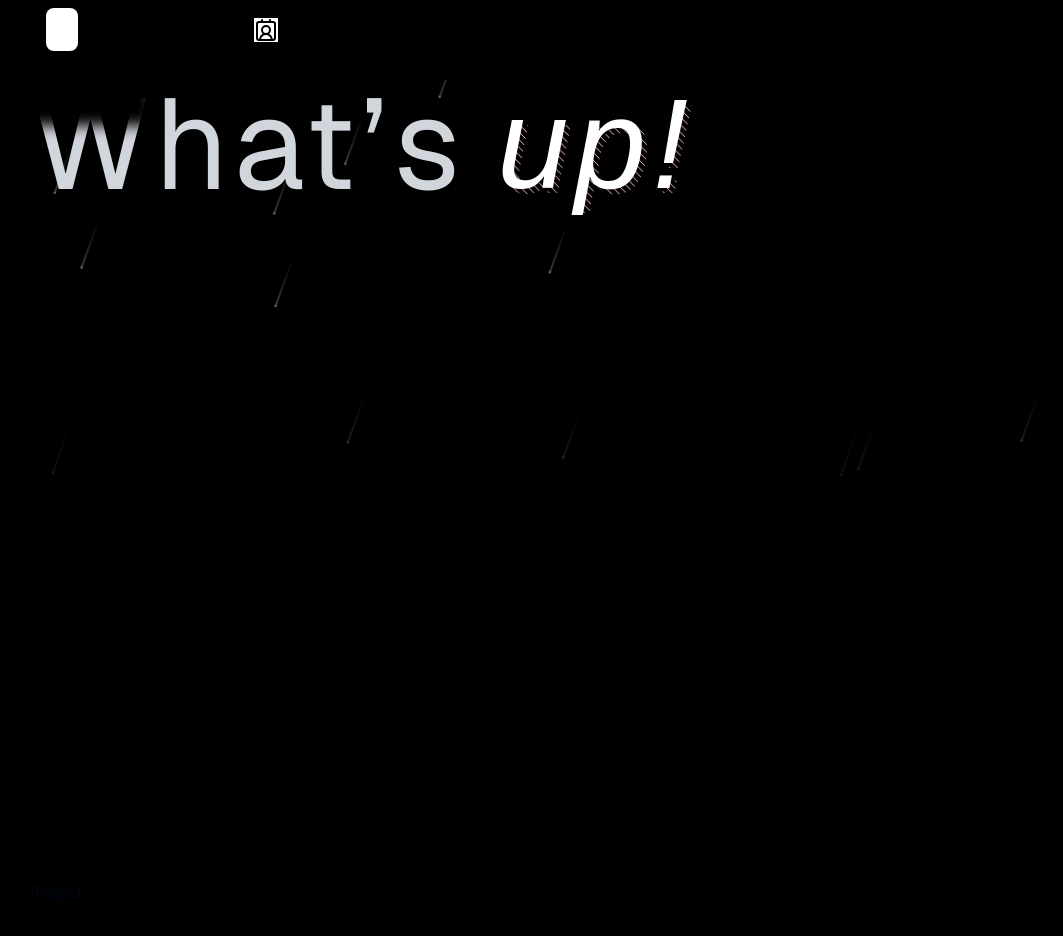
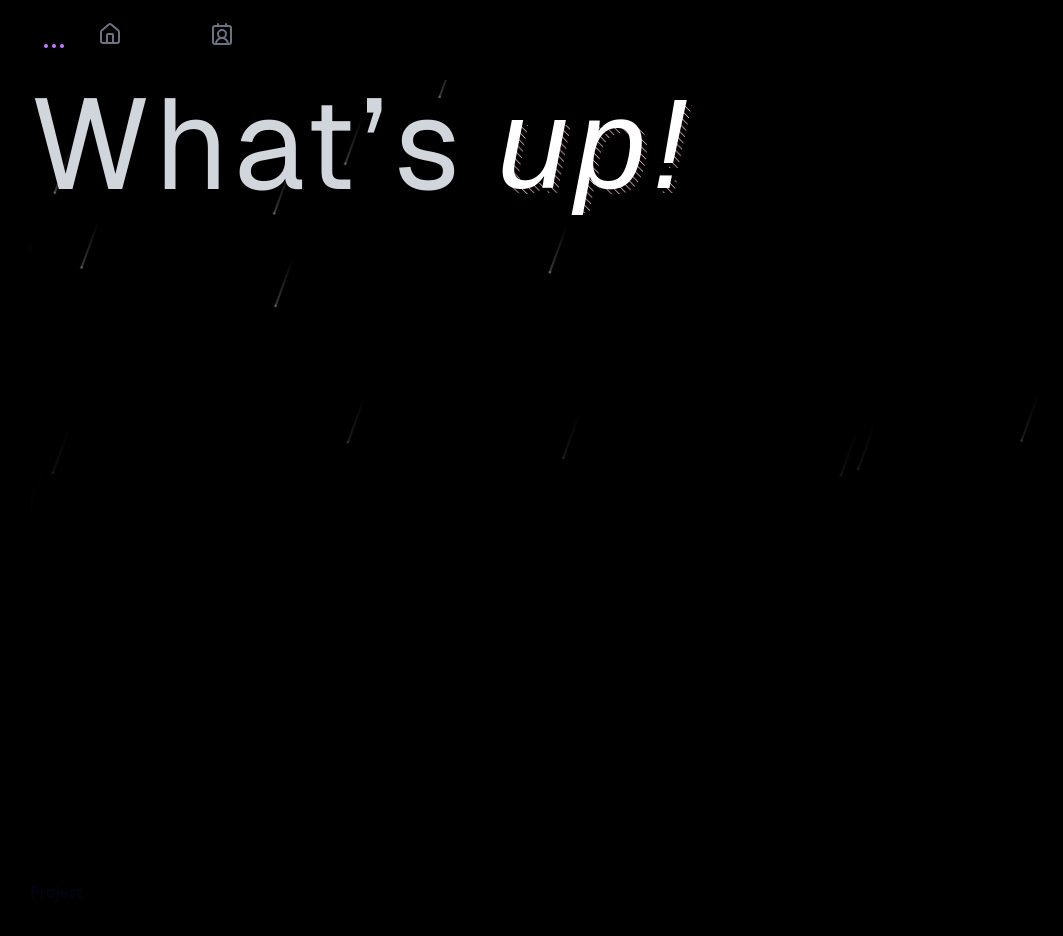
Before and after one commit to ajithkanna1234/Portfolio, a Next.js app: page / in a window 1280 px wide. Shown: the top 936 px of the page, without its empty margins (98-1161 px from the left). Built offline with nearby package versions, Linux system fonts and the light colour scheme; a web font is replaced by a local one.

Commit message:
feat: Add TypeScript support and refactor navigation component to use framer-motion for animations

```diff
--- a/src/components/common/data.js
+++ b/src/components/common/data.js
@@ -4,12 +4,12 @@ import Contact from "@/components/contact/Contact";
 import Nav from "@/components/nav/Nav";
 import { createRef } from "react";
 import { downloadResume } from "./downloadResume";
-import { ContactIcon, ContactRoundIcon } from "lucide-react";
+import { ContactIcon, ContactRoundIcon, House } from "lucide-react";
 
 export const tabs = [
   { id: 0,icon:"",element:<Nav/> , className:"fixed top-2 w-4/5 "},
-  { id: 1,icon:"", route: "home" ,element:<Home/>},
+  { id: 1,icon:<House/>, route: "home" ,element:<Home/>},
   { id: 2,icon:"", route: "project",element:<Project/> },
-  { id: 3,icon:<ContactRoundIcon className="bg-white text-black z-50"/>, route: "contact",element:<Contact/> },
+  { id: 3,icon:<ContactRoundIcon/>, route: "contact",element:<Contact/> },
   { id: 4,icon:"", route: "resume", action: downloadResume },
 ];
--- a/src/components/magicui/nav-gooey.jsx
+++ b/src/components/magicui/nav-gooey.jsx
@@ -1,328 +1,185 @@
-import { useRef, useEffect, useState } from "react";
+import { useState, useRef, useEffect } from "react";
+import { motion, AnimatePresence } from "framer-motion";
 
-const GooeyNav = ({
+const DarkMorphingNav = ({
   items,
-  animationTime = 600,
-  particleCount = 15,
-  particleDistances = [90, 10],
-  particleR = 100,
-  timeVariance = 300,
-  colors = [1, 2, 3, 1, 2, 3, 1, 4],
   initialActiveIndex = 0,
+  glowIntensity = 0.6,
 }) => {
+  const [activeIndex, setActiveIndex] = useState(initialActiveIndex);
+  const [hoveredIndex, setHoveredIndex] = useState(null);
   const containerRef = useRef(null);
-  const navRef = useRef(null);
-  const filterRef = useRef(null);
-  const textRef = useRef(null);
-  const [activeIndex, setActiveIndex] = useState(initialActiveIndex);
-  const noise = (n = 1) => n / 2 - Math.random() * n;
-  const getXY = (
-    distance,
-    pointIndex,
-    totalPoints
-  ) => {
-    const angle =
-      ((360 + noise(8)) / totalPoints) * pointIndex * (Math.PI / 180);
-    return [distance * Math.cos(angle), distance * Math.sin(angle)];
+  const [dimensions, setDimensions] = useState({ width: 0, height: 0, x: 0, y: 0 });
+
+  const updateDimensions = (element) => {
+    if (!element || !containerRef.current) return;
+
+    const containerRect = containerRef.current.getBoundingClientRect();
+    const elementRect = element.getBoundingClientRect();
+
+    setDimensions({
+      width: elementRect.width,
+      height: elementRect.height,
+      x: elementRect.left - containerRect.left,
+      y: elementRect.top - containerRect.top,
+    });
   };
-  const createParticle = (
-    i,
-    t,
-    d,
-    r
-  ) => {
-    let rotate = noise(r / 10);
-    return {
-      start: getXY(d[0], particleCount - i, particleCount),
-      end: getXY(d[1] + noise(7), particleCount - i, particleCount),
-      time: t,
-      scale: 1 + noise(0.2),
-      color: colors[Math.floor(Math.random() * colors.length)],
-      rotate: rotate > 0 ? (rotate + r / 20) * 10 : (rotate - r / 20) * 10,
+
+  const handleClick = (index, event) => {
+    if (activeIndex === index) return;
+
+    setActiveIndex(index);
+    updateDimensions(event.currentTarget);
   };
-  };
-  const makeParticles = (element) => {
-    const d = particleDistances;
-    const r = particleR;
-    const bubbleTime = animationTime * 2 + timeVariance;
-    element.style.setProperty("--time", `${bubbleTime}ms`);
-    for (let i = 0; i < particleCount; i++) {
-      const t = animationTime * 2 + noise(timeVariance * 2);
-      const p = createParticle(i, t, d, r);
-      element.classList.remove("active");
-      setTimeout(() => {
-        const particle = document.createElement("span");
-        const point = document.createElement("span");
-        particle.classList.add("particle");
-        particle.style.setProperty("--start-x", `${p.start[0]}px`);
-        particle.style.setProperty("--start-y", `${p.start[1]}px`);
-        particle.style.setProperty("--end-x", `${p.end[0]}px`);
-        particle.style.setProperty("--end-y", `${p.end[1]}px`);
-        particle.style.setProperty("--time", `${p.time}ms`);
-        particle.style.setProperty("--scale", `${p.scale}`);
-        particle.style.setProperty("--color", `var(--color-${p.color}, white)`);
-        particle.style.setProperty("--rotate", `${p.rotate}deg`);
-        point.classList.add("point");
-        particle.appendChild(point);
-        element.appendChild(particle);
-        requestAnimationFrame(() => {
-          element.classList.add("active");
+
+  useEffect(() => {
+    const activeElement = containerRef.current?.children[1]?.children[0]?.children[activeIndex];
+    if (activeElement) {
+      updateDimensions(activeElement);
+    }
+
+    const resizeObserver = new ResizeObserver(() => {
+      const currentActiveElement = containerRef.current?.children[1]?.children[0]?.children[activeIndex];
+      if (currentActiveElement) {
+        updateDimensions(currentActiveElement);
+      }
     });
-        setTimeout(() => {
-          try {
-            element.removeChild(particle);
-          } catch {
-            // do nothing
+
+    if (containerRef.current) {
+      resizeObserver.observe(containerRef.current);
     }
-        }, t);
-      }, 30);
-    }
-  };
-  const updateEffectPosition = (element) => {
-    if (!containerRef.current || !filterRef.current || !textRef.current) return;
-    const containerRect = containerRef.current.getBoundingClientRect();
-    const pos = element.getBoundingClientRect();
-    const styles = {
-      left: `${pos.x - containerRect.x}px`,
-      top: `${pos.y - containerRect.y}px`,
-      width: `${pos.width}px`,
-      height: `${pos.height}px`,
-    };
-    Object.assign(filterRef.current.style, styles);
-    Object.assign(textRef.current.style, styles);
-    textRef.current.innerText = element.innerText;
-  };
-  const handleClick = (e, index) => {
-    const liEl = e.currentTarget;
-    if (activeIndex === index) return;
-    setActiveIndex(index);
-    updateEffectPosition(liEl);
-    if (filterRef.current) {
-      const particles = filterRef.current.querySelectorAll(".particle");
-      particles.forEach((p) => filterRef.current.removeChild(p));
-    }
-    if (textRef.current) {
-      textRef.current.classList.remove("active");
-      void textRef.current.offsetWidth;
-      textRef.current.classList.add("active");
-    }
-    if (filterRef.current) {
-      makeParticles(filterRef.current);
-    }
-  };
-  const handleKeyDown = (
-    e,
-    index
-  ) => {
-    if (e.key === "Enter" || e.key === " ") {
-      e.preventDefault();
-      const liEl = e.currentTarget.parentElement;
-      if (liEl) {
-        handleClick(
-          { currentTarget: liEl },
-          index
-        );
+
+    return () => resizeObserver.disconnect();
+  }, [activeIndex]);
+
+  const morphingBackground = {
+    initial: { opacity: 0 },
+    animate: {
+      opacity: 1,
+      x: dimensions.x,
+      y: dimensions.y,
+      width: dimensions.width,
+      height: dimensions.height,
+      transition: {
+        type: "spring",
+        stiffness: 700,
+        damping: 35,
+        duration: 0.3,
       }
     }
   };
-  useEffect(() => {
-    if (!navRef.current || !containerRef.current) return;
-    const activeLi = navRef.current.querySelectorAll("li")[
-      activeIndex
-    ];
-    if (activeLi) {
-      updateEffectPosition(activeLi);
-      textRef.current?.classList.add("active");
+
+  const itemVariants = {
+    inactive: {
+      scale: 1,
+      color: "#6b7280",
+      transition: { duration: 0.15 }
+    },
+    active: {
+      scale: 1.05,
+      color: "#f8fafc",
+      transition: { duration: 0.2 }
+    },
+    hovered: {
+      scale: 1.1,
+      color: "#e2e8f0",
+      transition: { duration: 0.15 }
     }
-    const resizeObserver = new ResizeObserver(() => {
-      const currentActiveLi = navRef.current?.querySelectorAll("li")[
-        activeIndex
-      ];
-      if (currentActiveLi) {
-        updateEffectPosition(currentActiveLi);
-      }
-    });
-    resizeObserver.observe(containerRef.current);
-    return () => resizeObserver.disconnect();
-  }, [activeIndex]);
+  };
 
   return (
-    <>
-      {/* This effect is quite difficult to recreate faithfully using Tailwind, so a style tag is a necessary workaround */}
-      <style>
-        {`
-          :root {
-            --linear-ease: linear(0, 0.068, 0.19 2.7%, 0.804 8.1%, 1.037, 1.199 13.2%, 1.245, 1.27 15.8%, 1.274, 1.272 17.4%, 1.249 19.1%, 0.996 28%, 0.949, 0.928 33.3%, 0.926, 0.933 36.8%, 1.001 45.6%, 1.013, 1.019 50.8%, 1.018 54.4%, 1 63.1%, 0.995 68%, 1.001 85%, 1);
+    <div className="relative" ref={containerRef}>
+      {/* Navigation Container */}
+      <nav className="relative">
+        {/* Morphing Background */}
+        <motion.div
+          className="absolute bg-slate-800/90 backdrop-blur-sm rounded-xl"
+          initial="initial"
+          animate="animate"
+          variants={morphingBackground}
+        />
+
+        {/* Navigation Items */}
+        <ul className="flex items-center gap-1 p-1 relative z-10">
+          {items.map((item, index) => (
+            <motion.li
+              key={index}
+              className="relative"
+              onHoverStart={() => setHoveredIndex(index)}
+              onHoverEnd={() => setHoveredIndex(null)}
+            >
+              <motion.button
+                className="px-5 py-2.5 rounded-lg font-medium text-sm flex items-center gap-3 relative overflow-hidden"
+                onClick={(e) => handleClick(index, e)}
+                variants={itemVariants}
+                animate={
+                  activeIndex === index
+                    ? "active"
+                    : hoveredIndex === index
+                    ? "hovered"
+                    : "inactive"
                 }
-          .effect {
-            position: absolute;
-            opacity: 1;
-            pointer-events: none;
-            display: grid;
-            place-items: center;
-            z-index: 1;
-          }
-          .effect.text {
-            color: white;
-            transition: color 0.3s ease;
-          }
-          .effect.text.active {
-            color: black;
-          }
-          .effect.filter {
-            filter: blur(7px) contrast(100) blur(0);
-            mix-blend-mode: lighten;
-          }
-          .effect.filter::before {
-            content: "";
-            position: absolute;
-            inset: -75px;
-            z-index: -2;
-            background: black;
-          }
-          .effect.filter::after {
-            content: "";
-            position: absolute;
-            inset: 0;
-            background: white;
-            transform: scale(0);
-            opacity: 0;
-            z-index: -1;
-            border-radius: 9999px;
-          }
-          .effect.active::after {
-            animation: pill 0.3s ease both;
-          }
-          @keyframes pill {
-            to {
-              transform: scale(1);
-              opacity: 1;
-            }
-          }
-          .particle,
-          .point {
-            display: block;
-            opacity: 0;
-            width: 20px;
-            height: 20px;
-            border-radius: 9999px;
-            transform-origin: center;
-          }
-          .particle {
-            --time: 5s;
-            position: absolute;
-            top: calc(50% - 8px);
-            left: calc(50% - 8px);
-            animation: particle calc(var(--time)) ease 1 -350ms;
-          }
-          .point {
-            background: var(--color);
-            opacity: 1;
-            animation: point calc(var(--time)) ease 1 -350ms;
-          }
-          @keyframes particle {
-            0% {
-              transform: rotate(0deg) translate(calc(var(--start-x)), calc(var(--start-y)));
-              opacity: 1;
-              animation-timing-function: cubic-bezier(0.55, 0, 1, 0.45);
-            }
-            70% {
-              transform: rotate(calc(var(--rotate) * 0.5)) translate(calc(var(--end-x) * 1.2), calc(var(--end-y) * 1.2));
-              opacity: 1;
-              animation-timing-function: ease;
-            }
-            85% {
-              transform: rotate(calc(var(--rotate) * 0.66)) translate(calc(var(--end-x)), calc(var(--end-y)));
-              opacity: 1;
-            }
-            100% {
-              transform: rotate(calc(var(--rotate) * 1.2)) translate(calc(var(--end-x) * 0.5), calc(var(--end-y) * 0.5));
-              opacity: 1;
-            }
-          }
-          @keyframes point {
-            0% {
-              transform: scale(0);
-              opacity: 0;
-              animation-timing-function: cubic-bezier(0.55, 0, 1, 0.45);
-            }
-            25% {
-              transform: scale(calc(var(--scale) * 0.25));
-            }
-            38% {
-              opacity: 1;
-            }
-            65% {
-              transform: scale(var(--scale));
-              opacity: 1;
-              animation-timing-function: ease;
-            }
-            85% {
-              transform: scale(var(--scale));
-              opacity: 1;
-            }
-            100% {
-              transform: scale(0);
-              opacity: 0;
-            }
-          }
-          li.active {
-            color: black;
-            text-shadow: none;
-          }
-          li.active::after {
-            opacity: 1;
-            transform: scale(1);
-          }
-          li::after {
-            content: "";
-            position: absolute;
-            inset: 0;
-            border-radius: 8px;
-            background: white;
-            opacity: 0;
-            transform: scale(0);
-            transition: all 0.3s ease;
-            z-index: -1;
-          }
-        `}
-      </style>
-      <div className="relative" ref={containerRef}>
-        <nav
-          className="flex relative"
-          style={{ transform: "translate3d(0,0,0.01px)" }}
+                whileTap={{ scale: 0.95 }}
               >
-          <ul
-            ref={navRef}
-            className="flex gap-8 list-none p-0 px-4 m-0 relative z-[3]"
+                {/* Icon */}
+                <motion.span className="text-lg relative z-10">
+                  {item.icon}
+                </motion.span>
+
+                {/* Text */}
+                {/* <motion.span className="relative z-10 font-semibold">
+                  {item.route}
+                </motion.span> */}
+
+                {/* Active State Shimmer */}
+                {activeIndex === index && (
+                  <motion.div
+                    className="absolute inset-0 bg-gradient-to-r from-transparent via-white/10 to-transparent rounded-lg"
+                    initial={{ x: "-100%" }}
                     style={{
-              color: "white",
-              textShadow: "0 1px 1px hsl(205deg 30% 10% / 0.2)",
+                      width: dimensions.width,
+                      height: dimensions.height,
                     }}
+                    animate={{ x: "200%" }}
+                    transition={{
+                      duration: 2,
+                      repeat: Infinity,
+                      ease: "linear",
+                    }}
+                  />
+                )}
+              </motion.button>
+
+              {/* Active Indicator Dots */}
+              {activeIndex === index && (
+                <motion.div
+                  className="absolute -bottom-1 left-1/2 transform -translate-x-1/2"
+                  initial={{ opacity: 0, y: 5 }}
+                  animate={{ opacity: 1, y: 0 }}
+                  transition={{ duration: 0.2 }}
                 >
-            {items.map((item, index) => (
-              <li
-                key={index}
-                className={`py-[0.6em] px-[1em] rounded-full relative cursor-pointer transition-[background-color_color_box-shadow] duration-300 ease shadow-[0_0_0.5px_1.5px_transparent] text-white ${activeIndex === index ? "active" : ""
-                  }`}
-                onClick={(e) => handleClick(e, index)}
-              >
-                <a
-                  href={item.href}
-                  onKeyDown={(e) => handleKeyDown(e, index)}
-                  className="outline-none "
-                >
-                  {item.icon}
-                </a>
-              </li>
+                  <div className="flex gap-1">
+                    {[...Array(3)].map((_, i) => (
+                      <motion.div
+                        key={i}
+                        className="w-1 h-1 bg-purple-400 rounded-full"
+                        initial={{ scale: 0.5 }}
+                        animate={{ scale: 1 }}
+                        transition={{
+                          delay: i * 0.1,
+                          duration: 0.3
+                        }}
+                      />
+                    ))}
+                  </div>
+                </motion.div>
+              )}
+            </motion.li>
           ))}
         </ul>
       </nav>
-        <span className="effect filter" ref={filterRef} />
-        <span className="effect text" ref={textRef} />
     </div>
-    </>
   );
 };
 
-export default GooeyNav;
+export default DarkMorphingNav
--- a/src/components/nav/Nav.jsx
+++ b/src/components/nav/Nav.jsx
@@ -1,58 +1,11 @@
-import { motion } from "framer-motion";
-import { useState } from "react";
 import { tabs } from "@/components/common/data";
 import GooeyNav from "@/components/magicui/nav-gooey";
 
 const Nav = ({ className }) => {
-  const [activeTab, setActiveTab] = useState(tabs[0].id);
-
-  const handleTabClick = (tab) => {
-    setActiveTab(tab.id);
-    if (tab.action) tab.action();
-  };
-
   return (
-<div style={{ height: '600px', position: 'relative' }}>
   <GooeyNav
     items={tabs}
-    particleCount={15}
-    particleDistances={[90, 10]}
-    particleR={100}
-    initialActiveIndex={0}
-    animationTime={600}
-    timeVariance={300}
-    colors={[1, 2, 3, 1, 2, 3, 1, 4]}
   />
-</div>
-    // <nav
-    //   className={`
-    //     ${className}
-    //     flex items-center space-x-3
-    //     lg:text-xl text-sm text-white bg-black/30 font-roboto font-light backdrop-blur-sm
-    //   `}
-    // >
-    //   <div className="mr-auto size-10 border p-0.5">logo</div>
-    //   {tabs.map((tab) => (
-    //     <button
-    //       key={tab.id}
-    //       onClick={() => handleTabClick(tab)}
-    //       className={`
-    //         relative rounded px-3 py-1.5 flex items-center transition
-    //         ${tab.id === 4 ? "!bg-slate-900" : ""}
-    //       `}
-    //       style={{ WebkitTapHighlightColor: "transparent" }}
-    //     >
-    //       {activeTab === tab.id && (
-    //         <motion.span
-    //           layoutId="bubble"
-    //           className="absolute inset-0 z-10 mix-blend-difference pl-0.5 flex items-center"
-    //           transition={{ type: "spring", bounce: 0.2, duration: 0.6 }}
-    //         />
-    //       )}
-    //       <span className="z-20 uppercase pb-0.5">{tab.route}</span>
-    //     </button>
-    //   ))}
-    // </nav>
   );
 };
 
```
Also changed, not shown: 1 other file (tests, documents, lock files or other folders). Lines whose indentation alone changed are shown as unchanged.
